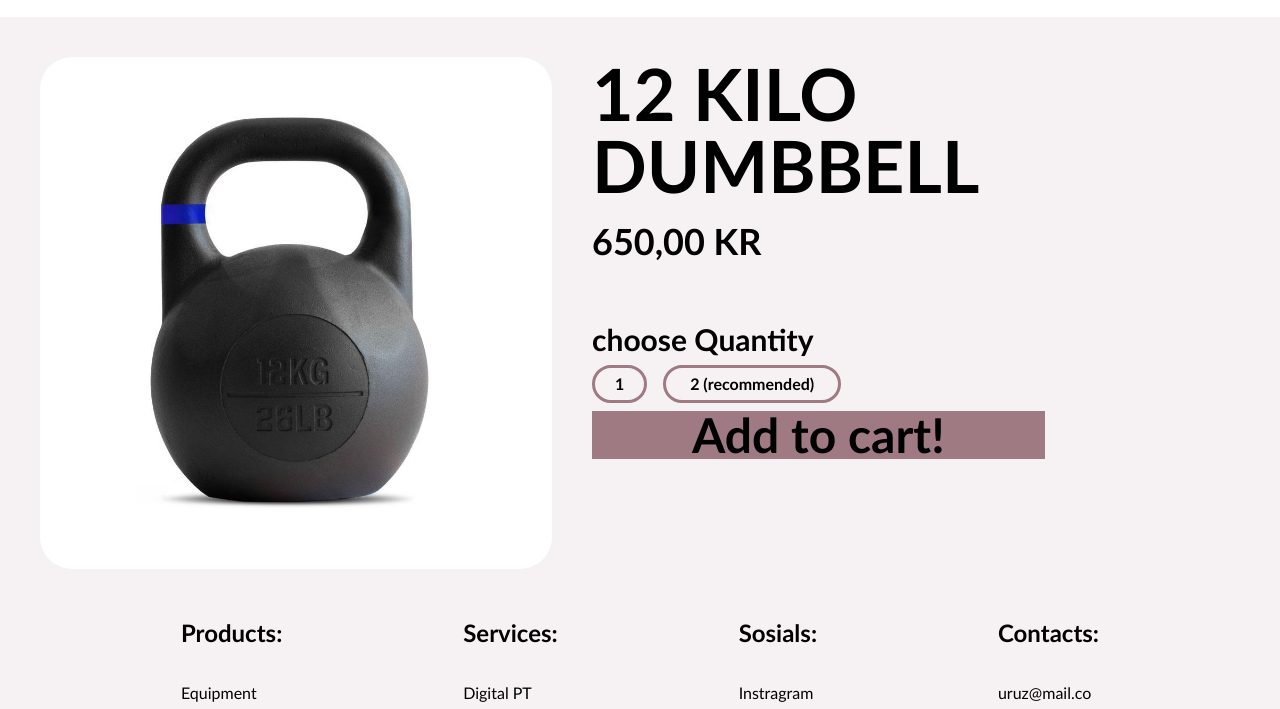
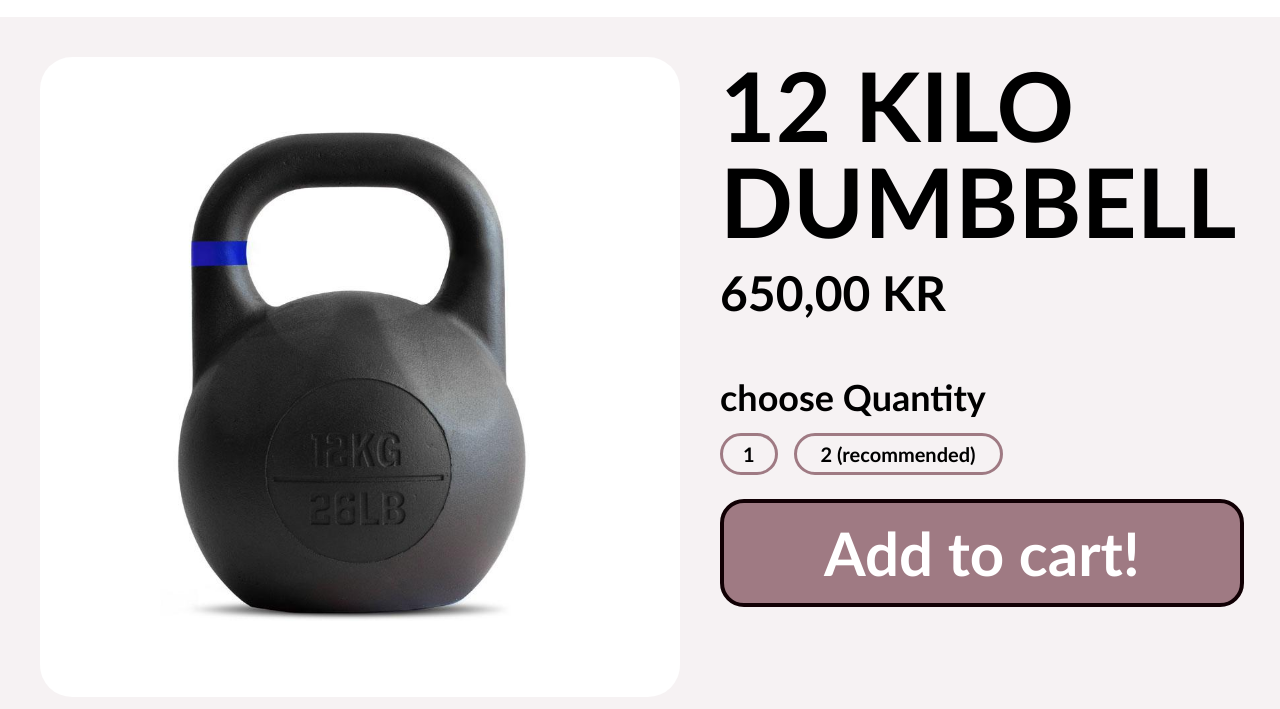
Before and after one commit to SebastianFraKontraktika/bedriftProsjekt-EinEiSaAS, a website: page src/buypage.html in a window 1280 px wide. Shown: the part 91-800 px from the top of the page. Drawn offline with Linux system fonts and the light colour scheme.

Commit message:
styling så å si ferdig!

```diff
--- a/src/buypage.html
+++ b/src/buypage.html
@@ -20,19 +20,19 @@
         </div>
     </header>
     <section class="bg-uruz-hvit flex flex-row py-10">
-        <img class="rounded-4xl size-2/5 mx-10" src="./Nettside_Bilder/12kg-1.jpg" alt="dumbell">
+        <img class="rounded-4xl size-3/6 mx-10" src="./Nettside_Bilder/12kg-1.jpg" alt="dumbell">
         <article class="font-[Trebuchet_MS] font-bold">
-            <h1 class="text-7xl">12 KILO <br>DUMBBELL</h1>
-            <h2 class="text-4xl mt-5">650,00 KR</h2>
-            <h3 class="text-3xl mt-15">choose Quantity</h3>
-            <div class="my-2">
-                <button class="border-3 rounded-3xl mr-3 px-5 text-l border-red-border py-1 hover:bg-red-border duration-250 cursor-pointer">1</button>
-                <button class="border-3 rounded-3xl px-6 text-l border-red-border py-1 hover:bg-red-border duration-250 cursor-pointer">2 (recommended)</button>
+            <h1 class="text-8xl">12 KILO <br>DUMBBELL</h1>
+            <h2 class="text-5xl mt-5">650,00 KR</h2>
+            <h3 class="text-4xl mt-15">choose Quantity</h3>
+            <div class="my-4">
+                <button class="border-3 rounded-3xl mr-3 px-5 text-xl border-red-border py-1 hover:bg-red-border duration-250 cursor-pointer">1</button>
+                <button class="border-3 rounded-3xl px-6 text-xl border-red-border py-1 hover:bg-red-border duration-250 cursor-pointer">2 (recommended)</button>
             </div>
-            <button class="px-25 bg-red-border text-5xl">Add to cart!</button>
+            <button class="cursor-pointer hover:bg-uruz-hoved duration-300 mt-2 px-25 bg-red-border text-6xl py-5 text-white rounded-3xl border-4 border-uruz-svart">Add to cart!</button>
         </article>
     </section>
-    <footer class="flex flex-row justify-evenly bg-uruz-hvit font-[Trebuchet_MS]">
+    <footer class="flex flex-row justify-evenly bg-uruz-footer font-[Trebuchet_MS]">
         <div class="flex flex-col">
             <h1 class="text-2xl font-bold mb-8 mt-2">Products:</h1>
             <a class="mb-2" href="utstyr.html">Equipment</a>
--- a/src/input.css
+++ b/src/input.css
@@ -10,4 +10,5 @@
     --color-green-comp: #005540;
     --color-border-comp: #7B9F96;
     --color-second-comp: #B8CFCA;
+    --color-uruz-footer: #d9d9d9;
 }
```
Also changed, not shown: src/clothes.html (+1 -1 lines), src/index.html (+1 -1 lines), src/konto.html (+1 -1 lines), src/products.html (+1 -1 lines), src/service.html (+1 -1 lines), src/shoes.html (+1 -1 lines), src/utstyr.html (+1 -1 lines), src/output.css.
